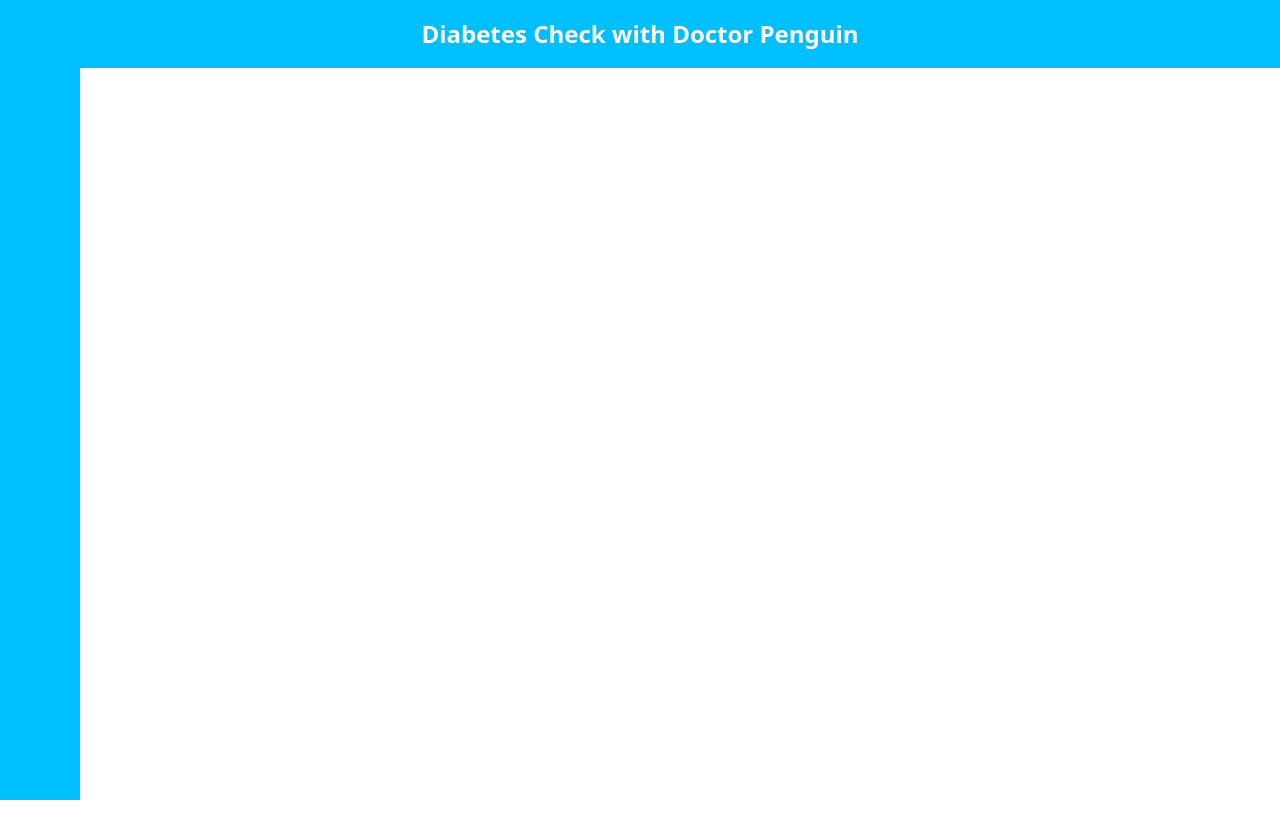
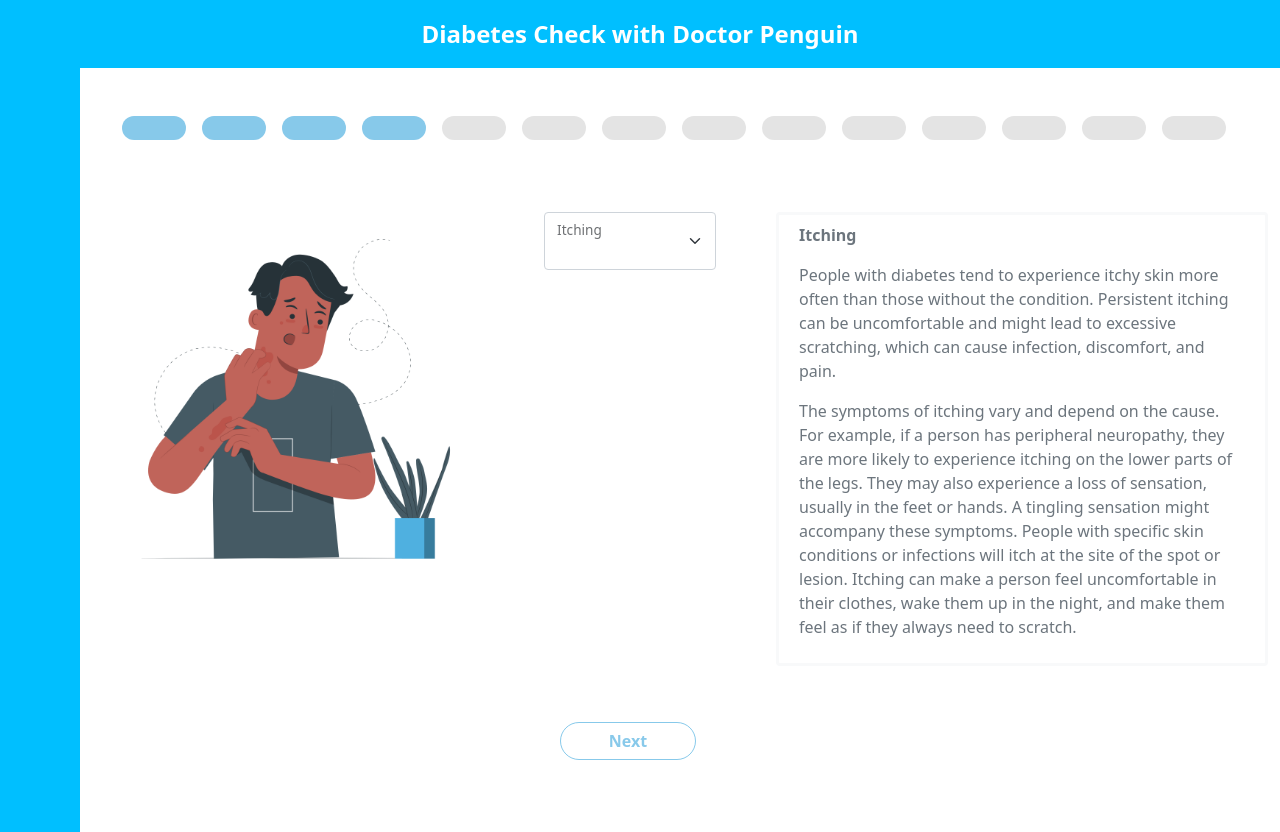
Before and after one commit to FionaRosee/diabetes-frontend, a Vue app: page /question_page_nine in a window 1280 px wide. Before the commit the page ends 800 px from the top, so only its background shows below. Built offline with nearby package versions, Linux system fonts and the light colour scheme; some icons are missing.

Commit message:
new view and component itching added

```diff
--- a/src/App.vue
+++ b/src/App.vue
@@ -34,7 +34,8 @@ export default {
             muscleStiffness: "",
             partialParesis: "",
             delayedHealing: "",
-            irritability:""
+            irritability:"",
+            itching:""
           };
           set("userEntries", JSON.parse(JSON.stringify(userEntries)))
             .then(() => {
--- a/src/components/nav/TheNavigation.vue
+++ b/src/components/nav/TheNavigation.vue
@@ -10,7 +10,7 @@
         <a class="button-unfilled m-2 rounded-pill" href="#" role="button"></a>
         <a class="button-unfilled m-2 rounded-pill" href="#" role="button"></a>
         <a class="button-unfilled m-2 rounded-pill" href="#" role="button"></a>
-        <a class="button-unfilled m-2 rounded-pill" href="#" role="button"></a>
+        <router-link class="button-unfilled m-2 rounded-pill" role="button" to="/question_page_nine"></router-link>
         <router-link class="button-unfilled m-2 rounded-pill" role="button" to="/question_page_ten"></router-link>
         <router-link class="button-unfilled m-2 rounded-pill" role="button" to="/question_page_eleven"></router-link>
         <router-link class="button-unfilled m-2 rounded-pill" role="button" to="/question_page_twelve"></router-link>
--- /dev/null
+++ b/src/components/symptoms/Itching.vue
@@ -0,0 +1,164 @@
+<template>
+  <div
+    v-if="readyToLaunch"
+    class="form container-fluid d-flex justify-content-center mb-5"
+  >
+    <div class="row my-4">
+      <!-- image -->
+      <div class="image col-4">
+        <img
+          src="../../assets/itching.png"
+          class="img-fluid"
+          alt="partial paresis image"
+        />
+      </div>
+
+      <!-- form -->
+      <div class="col-2 ms-5 me-5 d-block">
+        <!-- itching -->
+        <div class="col">
+          <div class="form-floating">
+            <select
+              class="form-select"
+              id="itching"
+              aria-label="Floating label select example"
+              v-model="itching"
+              placeholder=" "
+            >
+              <option value="1">yes</option>
+              <option value="0">no</option>
+            </select>
+            <label for="itching">Itching</label>
+          </div>
+        </div>
+        <!-- end of form -->
+      </div>
+
+      <!-- description -->
+      <div
+        class="
+          description-box
+          col
+          bg-white
+          d-flex
+          align-items-start
+          border border-light border border-3
+          rounded
+        "
+      >
+        <div class="description-text p-2 d-block text-secondary">
+          <p>
+            <b>Itching</b>
+          </p>
+          <p>
+            People with diabetes tend to experience itchy skin more often than
+            those without the condition. Persistent itching can be uncomfortable
+            and might lead to excessive scratching, which can cause infection,
+            discomfort, and pain.
+            </p>
+            <p>
+            The symptoms of itching vary and depend on the
+            cause. For example, if a person has peripheral neuropathy, they are
+            more likely to experience itching on the lower parts of the legs.
+            They may also experience a loss of sensation, usually in the feet or
+            hands. A tingling sensation might accompany these symptoms. People
+            with specific skin conditions or infections will itch at the site of
+            the spot or lesion. Itching can make a person feel uncomfortable in
+            their clothes, wake them up in the night, and make them feel as if
+            they always need to scratch.
+          </p>
+        </div>
+      </div>
+
+      <!-- next button -->
+
+      <div class="row mt-5">
+        <div class="col-4"></div>
+        <div class="col-2 ms-5 me-5 mt-2 d-flex justify-content-center">
+          <button
+            type="button"
+            class="btn btn-outline-primary rounded-pill ms-3 px-5"
+            @click="saveEntries"
+          >
+            Next
+          </button>
+        </div>
+        <div class="col"></div>
+      </div>
+    </div>
+  </div>
+</template>
+
+<script>
+import { get, set } from "idb-keyval";
+export default {
+  data() {
+    return {
+      readyToLaunch: false,
+      userEntiresDB: null,
+      dataBackendRequestDB: null,
+      itching: "",
+    };
+  },
+  methods: {
+    saveEntries() {
+      if (this.alopecia != "") {
+        this.userEntiresDB.itching = parseInt(this.itching);
+        this.dataBackendRequestDB.Itching = parseInt(this.itching);
+      }
+
+      //save userEntries
+      set("userEntries", JSON.parse(JSON.stringify(this.userEntiresDB)))
+        .then(() => {
+          console.log("User Daten gespeichert:");
+          console.dir(this.userEntiresDB);
+        })
+        .catch(console.warn);
+
+      //save data for backend request
+      set(
+        "dataBackendRequest",
+        JSON.parse(JSON.stringify(this.dataBackendRequestDB))
+      )
+        .then(() => {
+          console.log("Daten Backend Anfrage gespeichert:");
+          console.dir(this.dataBackendRequestDB);
+        })
+        .catch(console.warn);
+    },
+    loadDataDB() {
+      get("userEntries")
+        .then((data) => {
+          if (data != null) {
+            this.itching = data.itching;
+          }
+          this.userEntiresDB = data;
+        })
+        .then(() => {
+          get("dataBackendRequest").then((data) => {
+            if (data != null) {
+              this.dataBackendRequestDB = data;
+              this.readyToLaunch = true;
+            }
+          });
+        });
+    },
+  },
+  created() {
+    this.loadDataDB();
+  },
+};
+</script>
+
+<style scoped>
+.btn-outline-primary {
+  border-color: #4fb0e0ad;
+  color: #4fb0e0ad;
+  font-weight: bold;
+}
+
+.btn-outline-primary:hover {
+  border-color: #4fb0e0;
+  background-color: #4fb0e0;
+}
+</style>>
--- a/src/router/index.js
+++ b/src/router/index.js
@@ -7,6 +7,7 @@ import QuestionPageThirteen from "../views/QuestionPageThirteen.vue"
 import QuestionPageTwelve from "../views/QuestionPageTwelve.vue"
 import QuestionPageEleven from "../views/QuestionPageEleven.vue"
 import QuestionPageTen from "../views/QuestionPageTen.vue"
+import QuestionPageNine  from "../views/QuestionPageNine.vue"
 
 const router = createRouter({
   history: createWebHistory(import.meta.env.BASE_URL),
@@ -25,6 +26,11 @@ const router = createRouter({
       path: "/questionpageone",
       name: "questionpageone",
       component: QuestionPageOne,
+    },
+    {
+      path: "/question_page_nine",
+      name: "qp9",
+      component: QuestionPageNine,
     },
     {
       path: "/question_page_ten",
--- /dev/null
+++ b/src/views/QuestionPageNine.vue
@@ -0,0 +1,22 @@
+<template>
+  <div class="main-layout container-fluid">
+    <the-navigation></the-navigation>
+    <keep-alive>
+      <itching></itching>
+    </keep-alive>
+  </div>
+</template>
+
+<script>
+import TheNavigation from "../components/nav/TheNavigation.vue";
+import Itching from "../components/symptoms/Itching.vue";
+export default {
+  components: {
+    TheNavigation,
+    Itching,
+  },
+};
+</script>
+
+<style scoped>
+</style>
```
